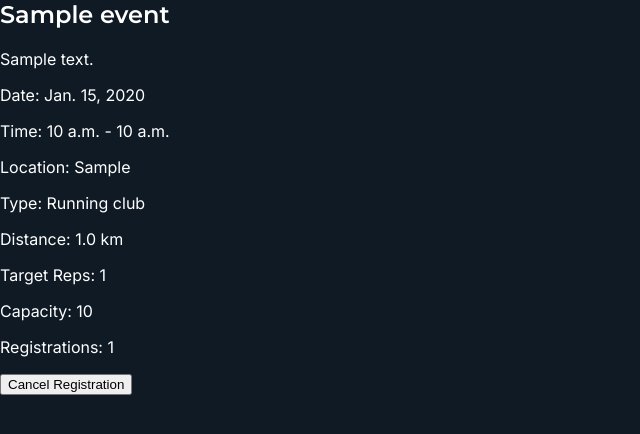
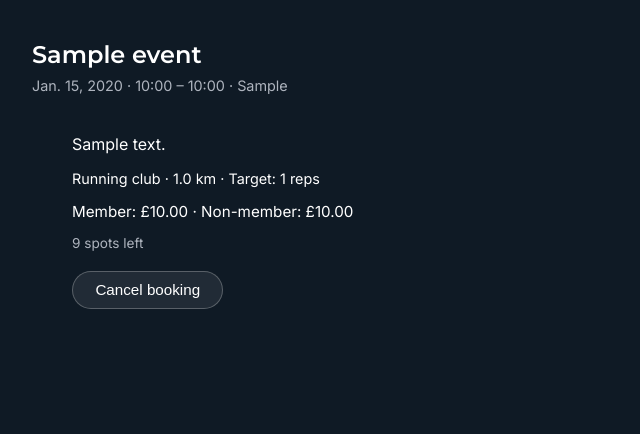
Before and after one commit to Anasousa11/SM5K, a Django app: page /events/1/ in a window 1280 px wide. Shown: the part 122-556 px from the top of the page, without its empty margins (0-640 px from the left). Run offline with Django 5.2, Linux system fonts and the light colour scheme; a user stored in the database is signed in; tables that the repository leaves empty hold one stand-in row (values such as "Sample post").

Commit message:
event_details updated

```diff
--- a/templates/event_detail.html
+++ b/templates/event_detail.html
@@ -1,43 +1,63 @@
 {% extends "base.html" %}
 
+{% block title %}{{ event.title }} | SinMancha{% endblock %}
+
 {% block content %}
-<h2>{{ event.title }}</h2>
-<p>{{ event.description }}</p>
-<p>Date: {{ event.date }}</p>
-<p>Time: {{ event.start_time }} - {{ event.end_time }}</p>
-<p>Location: {{ event.location }}</p>
-<p>Type: {{ event.get_event_type_display }}</p>
-{% if event.distance_km %}
-    <p>Distance: {{ event.distance_km }} km</p>
-{% endif %}
-{% if event.target_reps %}
-    <p>Target Reps: {{ event.target_reps }}</p>
-{% endif %}
-<p>Capacity: {{ event.capacity }}</p>
-<p>Registrations: {{ event.registrations_count }}</p>
-{% if user.is_authenticated %}
-    {% if registration %}
-        {% if registration.status == 'booked' %}
-            <form method="post">
-                {% csrf_token %}
-                <button type="submit" name="cancel">Cancel Registration</button>
-            </form>
+<section class="page-header">
+  <h1>{{ event.title }}</h1>
+  <p class="event-meta">
+    {{ event.date }} · {{ event.start_time|time:"H:i" }}
+    {% if event.end_time %} – {{ event.end_time|time:"H:i" }}{% endif %}
+    {% if event.location %} · {{ event.location }}{% endif %}
+  </p>
+</section>
+
+<section class="container" style="padding-top: 0;">
+  {% if event.description %}
+    <p style="margin-bottom:1rem;">{{ event.description }}</p>
+  {% endif %}
+
+  <p class="event-type">
+    {{ event.get_event_type_display }}
+    {% if event.distance_km %} · {{ event.distance_km }} km{% endif %}
+    {% if event.target_reps %} · Target: {{ event.target_reps }} reps{% endif %}
+  </p>
+
+  {% if event.price_member or event.price_non_member %}
+    <p class="event-price">
+      {% if event.price_member %}Member: £{{ event.price_member }}{% endif %}
+      {% if event.price_non_member %} · Non-member: £{{ event.price_non_member }}{% endif %}
+    </p>
+  {% else %}
+    <p class="event-price event-free">Free</p>
+  {% endif %}
+
+  <p class="event-spots">
+    {% if event.is_full %}
+      Fully booked
+    {% else %}
+      {{ event.spots_left }} spots left
+    {% endif %}
+  </p>
+
+  {% if user.is_authenticated %}
+    <form method="post" style="margin-top:1rem;">
+      {% csrf_token %}
+      {% if registration and registration.status == "booked" %}
+        <button type="submit" name="cancel" class="btn btn-secondary">Cancel booking</button>
+      {% else %}
+        {% if event.is_full or event.is_past %}
+          <button class="btn btn-secondary" disabled>Not available</button>
         {% else %}
-            <p>You cancelled this registration.</p>
+          <button type="submit" name="join" class="btn btn-primary">Join this event</button>
         {% endif %}
-    {% else %}
-        {% if user.client_profile.has_active_membership %}
-            {% if not event.is_full and not event.is_past %}
-                <form method="post">
-                    {% csrf_token %}
-                    <button type="submit" name="join">Join Event</button>
-                </form>
-            {% else %}
-                <p>Cannot join this event.</p>
-            {% endif %}
-        {% else %}
-            <p>You need an active membership to join events.</p>
-        {% endif %}
-    {% endif %}
-{% endif %}
+      {% endif %}
+    </form>
+  {% else %}
+    <p style="margin-top:1rem;">
+      <a href="{% url 'login' %}">Login</a> or
+      <a href="{% url 'register' %}">create an account</a> to book this event.
+    </p>
+  {% endif %}
+</section>
 {% endblock %}
```
